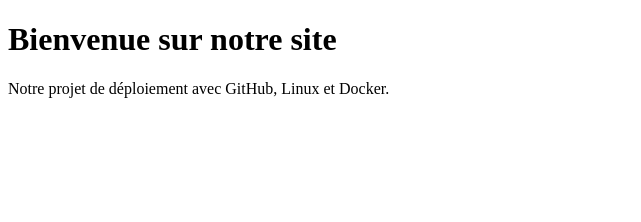
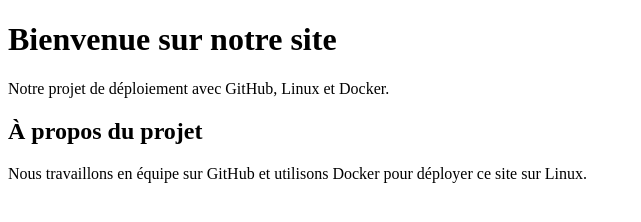
Before and after one commit to porjet-final/projet-final, a plain HTML site: page site/index.html in a window 1280 px wide. Shown: the whole page, without its empty margins (0-641 px from the left). Drawn offline with Linux system fonts and the light colour scheme.

Commit message:
feat: ajouter la presentation du projet

```diff
--- a/site/index.html
+++ b/site/index.html
@@ -7,5 +7,11 @@
 <body>
     <h1>Bienvenue sur notre site</h1>
     <p>Notre projet de déploiement avec GitHub, Linux et Docker.</p>
+
+    <section>
+    <h2>À propos du projet</h2>
+    <p>Nous travaillons en équipe sur GitHub et utilisons Docker pour déployer ce site sur Linux.</p>
+</section>
+
 </body>
 </html>
```
